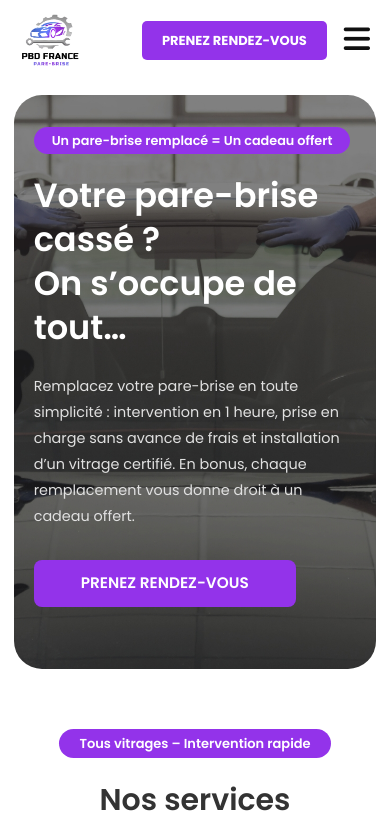
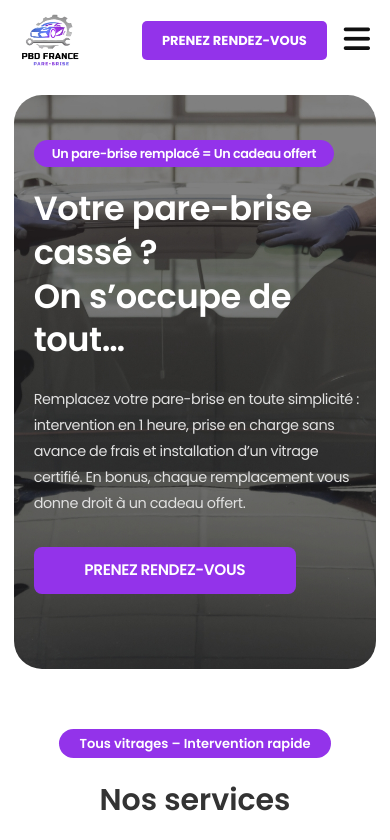
Before and after one commit to asmatrouky/parebrisedepannage, a Next.js app: page / in a window 390 px wide. Shown: the top 840 px of the page. Built offline with nearby package versions, Linux system fonts and the light colour scheme.

Commit message:
Mise à jour css mobile

```diff
--- a/app/globals.css
+++ b/app/globals.css
@@ -320,10 +320,11 @@ body {
   .hero-container {
     margin-top : 75px;
     min-height: 68vh;
-    padding: 0px 15px;
+    padding: 30px 15px;
     box-shadow: none;
     width: 93%;
     margin-bottom: 50px;
+    letter-spacing: -0.025em;
 
   }
 
```
